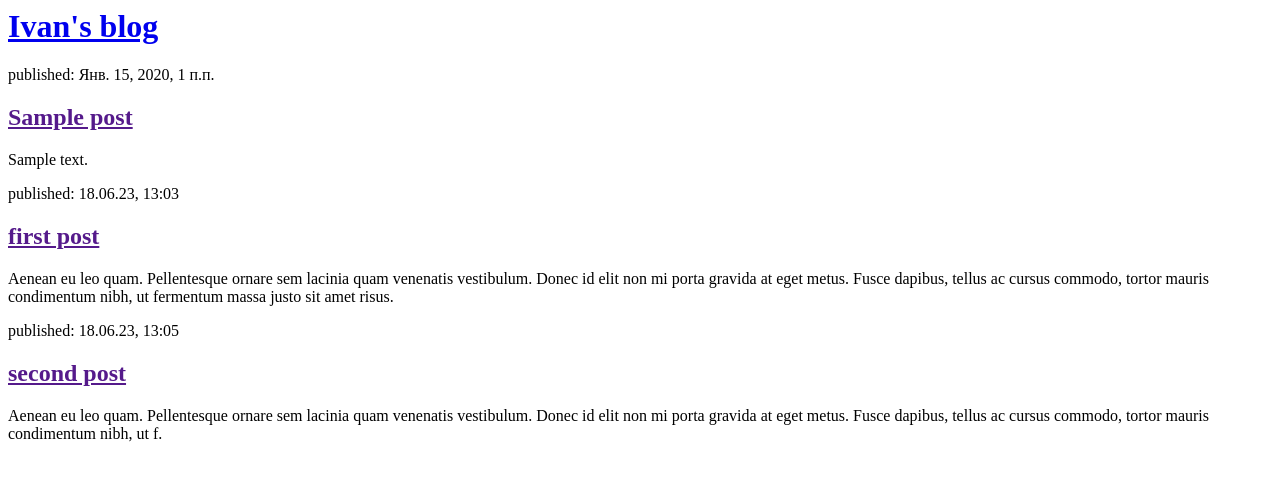
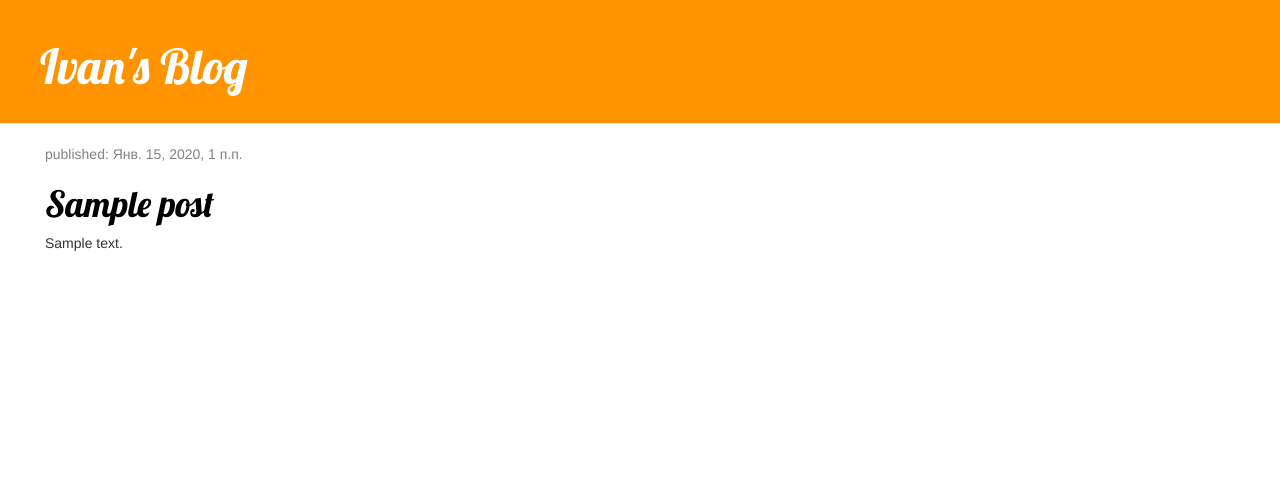
Before and after one commit to OxyDear/first-mac-blog, a Django app: page / in a window 1280 px wide. Shown: the top 481 px of the page. Run offline with Django 3.2, Linux system fonts and the light colour scheme; tables that the repository leaves empty hold one stand-in row (values such as "Sample post"); some libraries are stand-ins or nearby versions.

Commit message:
Added new template for detailed blog post as well CSS for the site

```diff
--- /dev/null
+++ b/blog/static/css/blog.css
@@ -0,0 +1,51 @@
+h1 a {
+    color: #FCA205;
+    font-family: 'Lobster';
+}
+
+.page-header {
+    background-color: #ff9400;
+    margin-top: 0;
+    padding: 20px 20px 20px 40px;
+}
+
+.page-header h1, .page-header h1 a, .page-header h1 a:visited, .page-header h1 a:active {
+    color: #ffffff;
+    font-size: 36pt;
+    text-decoration: none;
+}
+
+.content {
+    margin-left: 30px;
+}
+
+h1, h2, h3, h4 {
+    font-family: 'Lobster', cursive;
+}
+
+.date {
+    color: #828282;
+}
+
+.save {
+    float: right;
+}
+
+.post-form textarea, .post-form input {
+    width: 100%;
+}
+
+.top-menu, .top-menu:hover, .top-menu:visited {
+    color: #ffffff;
+    float: right;
+    font-size: 26pt;
+    margin-right: 20px;
+}
+
+.post {
+    margin-bottom: 70px;
+}
+
+.post h1 a, .post h1 a:visited {
+    color: #000000;
+}
--- /dev/null
+++ b/blog/templates/blog/base.html
@@ -0,0 +1,23 @@
+{% load static %}
+<html>
+    <head>
+        <link href="https://fonts.googleapis.com/css?family=Lobster&subset=latin,cyrillic" rel="stylesheet" type="text/css">
+        <link rel="stylesheet" href="//maxcdn.bootstrapcdn.com/bootstrap/3.2.0/css/bootstrap.min.css">
+        <link rel="stylesheet" href="//maxcdn.bootstrapcdn.com/bootstrap/3.2.0/css/bootstrap-theme.min.css">
+        <link rel="stylesheet" href="{% static 'css/blog.css' %}">
+        <title>Ivan's blog</title>
+    </head>
+    <body>
+        <div class="page-header">
+            <h1><a href="/">Ivan's Blog</a></h1>
+        </div>
+        <div class="content container">
+            <div class="row">
+                <div class="col-md-8">
+                    {% block content %}
+                    {% endblock %}
+                </div>
+            </div>
+        </div>
+    </body>
+</html>
--- a/blog/templates/blog/post_list.html
+++ b/blog/templates/blog/post_list.html
@@ -1,36 +1,13 @@
-<html>
-    <head>
-        <title>Ivan's blog</title>
-    </head>
-    <body>
-        <div>
-            <h1><a href="/">Ivan's blog</a></h1>
+{% extends 'blog/base.html' %}
+
+{% block content %}
+    {% for post in posts %}
+        <div class="post">
+            <div class="date">
+                <p>published: {{ post.published_date }}</p>
+            </div>
+            <h1><a href="{% url 'post_detail' pk=post.pk %}">{{ post.title }}</a></h1>
+            <p>{{ post.text|linebreaksbr }}</p>
         </div>
-
-        {% for post in posts %}
-            <div>
-                <p>published: {{ post.published_date }}</p>
-                <h2><a href="">{{ post.title }}</a></h2>
-                <p>{{ post.text|linebreaksbr }}</p>
-            </div>
-        {% endfor %}
-
-        <div>
-            <p>published: 18.06.23, 13:03</p>
-            <h2><a href="">first post</a></h2>
-            <p>Aenean eu leo quam. Pellentesque ornare sem lacinia quam venenatis
-                vestibulum. Donec id elit non mi porta gravida at eget metus. Fusce dapibus,
-                tellus ac cursus commodo, tortor mauris condimentum nibh,
-                ut fermentum massa justo sit amet risus.</p>
-        </div>
-
-        <div>
-            <p>published: 18.06.23, 13:05</p>
-            <h2><a href="">second post</a></h2>
-            <p>Aenean eu leo quam. Pellentesque ornare sem lacinia quam venenatis vestibulum.
-                Donec id elit non mi porta gravida at eget metus.
-                Fusce dapibus, tellus ac cursus commodo,
-                tortor mauris condimentum nibh, ut f.</p>
-        </div>
-    </body>
-</html>
+    {% endfor %}
+{% endblock %}
--- a/blog/urls.py
+++ b/blog/urls.py
@@ -4,4 +4,5 @@ from . import views
 
 urlpatterns = [
     path('', views.post_list, name='post_list'),
+    path('post/<int:pk>/', views.post_detail, name='post_detail'),
 ]
--- a/blog/views.py
+++ b/blog/views.py
@@ -1,8 +1,14 @@
 from django.shortcuts import render
 from django.utils import timezone
+from django.shortcuts import render, get_object_or_404
 from .models import Post
 
 
 def post_list(request):
     posts = Post.objects.filter(published_date__lte=timezone.now()).order_by('published_date')
     return render(request, 'blog/post_list.html', {'posts': posts})
+
+
+def post_detail(request, pk):
+    post = get_object_or_404(Post, pk=pk)
+    return render(request, 'blog/post_detail.html', {'post': post})
```
Also changed, not shown: blog/templates/blog/post_detail.html (added, +13 -0 lines).
